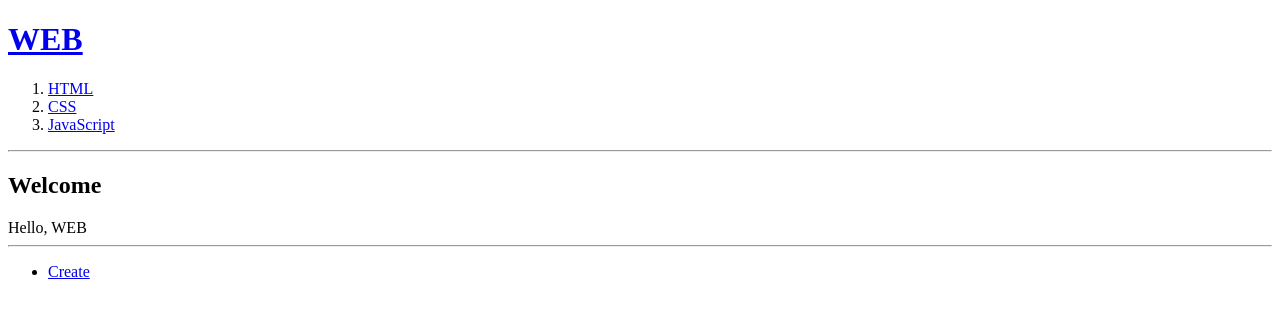
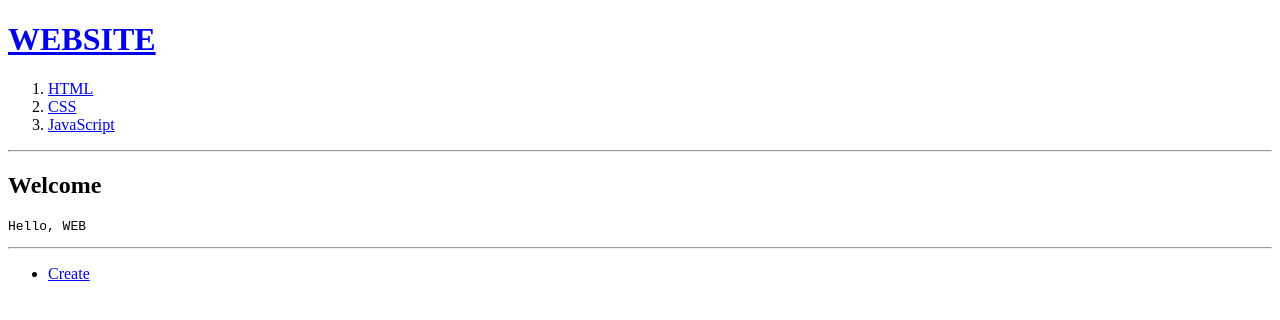
Before and after one commit to y2kwolf/react-app, a React (Create React App) app: page / in a window 1280 px wide. Shown: the top 320 px of the page. Built offline with nearby package versions, Linux system fonts and the light colour scheme.

Commit message:
react-app deploy

```diff
--- a/package.json
+++ b/package.json
@@ -1,5 +1,5 @@
 {
-  "homepage": "https://y2kwolf.github.io/",
+  "homepage": "https://y2kwolf.github.io/react-app/",
   "name": "my-react-app",
   "version": "0.1.0",
   "private": true,
--- a/src/App.js
+++ b/src/App.js
@@ -50,7 +50,7 @@ function Create(props){
 function Article(props){
   return <article>
     <h2>{props.title}</h2>
-    {props.body}
+    <pre>{props.body}</pre>
   </article>
 }
 
@@ -163,7 +163,7 @@ function App() {
 
   return (
     <div className="App">
-      <Header title="WEB" onChangeMode={()=>{
+      <Header title="WEBSITE" onChangeMode={()=>{
         setMode('WELCOME');
       }}></Header>
       <Nav topics={topics} onChangeMode={(_id)=>{
```
